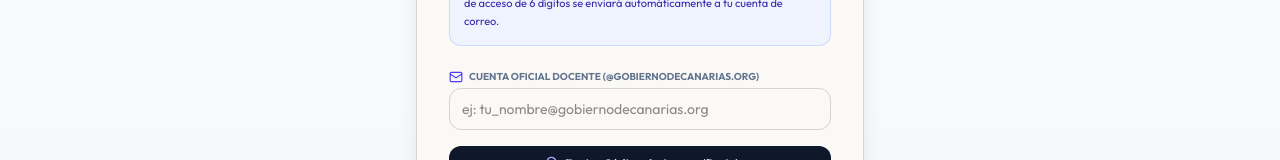
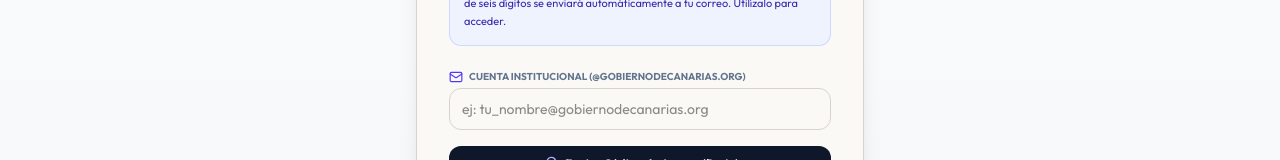
Before and after one commit to josedpdiaz/Reservas-Aula-ATECA-v.1.0.1, a React (Vite) app: page / in a window 1280 px wide. Shown: the part 445-605 px from the top of the page. Built offline with nearby package versions, Linux system fonts and the light colour scheme; no server answers.

Commit message:
feat(v1.5.0): actualizacion de textos de acceso: cuenta institucional y cartela informativa

```diff
--- a/package.json
+++ b/package.json
@@ -1,7 +1,7 @@
 {
   "name": "reservas-aula-ateca",
   "private": true,
-  "version": "1.4.9",
+  "version": "1.5.0",
   "type": "module",
   "scripts": {
     "dev": "vite --port=3000 --host=0.0.0.0",
--- a/src/App.tsx
+++ b/src/App.tsx
@@ -546,7 +546,7 @@ export default function App() {
                   <span>Autenticación Oficial del Centro</span>
                 </div>
                 <p className="text-[11px] text-indigo-800 leading-relaxed">
-                  Para acceder y gestionar reservas en el Aula ATECA, introduce tu cuenta oficial del Gobierno de Canarias <strong>@gobiernodecanarias.org</strong>. El código de acceso de 6 dígitos se enviará automáticamente a tu cuenta de correo.
+                  Para acceder y gestionar reservas en el Aula ATECA, introduce tu cuenta oficial del Gobierno de Canarias <strong>@gobiernodecanarias.org</strong>. Un código de seis dígitos se enviará automáticamente a tu correo. Utilízalo para acceder.
                 </p>
               </div>
 
@@ -562,7 +562,7 @@ export default function App() {
                 <form onSubmit={handleRequestCode} className="space-y-4">
                   <div className="text-left">
                     <label className="block text-slate-500 font-bold text-[10px] uppercase mb-1 flex items-center gap-1.5 leading-none">
-                      <Mail className="w-3.5 h-3.5 text-indigo-600" /> Cuenta oficial docente (@gobiernodecanarias.org)
+                      <Mail className="w-3.5 h-3.5 text-indigo-600" /> Cuenta institucional (@gobiernodecanarias.org)
                     </label>
                     <input
                       type="email"
--- a/src/types.ts
+++ b/src/types.ts
@@ -3,7 +3,7 @@
  * SPDX-License-Identifier: Apache-2.0
  */
 
-export const APP_VERSION = '1.4.9';
+export const APP_VERSION = '1.5.0';
 
 export interface NotificationPreferences {
   reserva_estado: boolean;          // Avisar si la reserva es aprobada o rechazada
```
Also changed, not shown: 1 other file (tests, documents, lock files or other folders).
